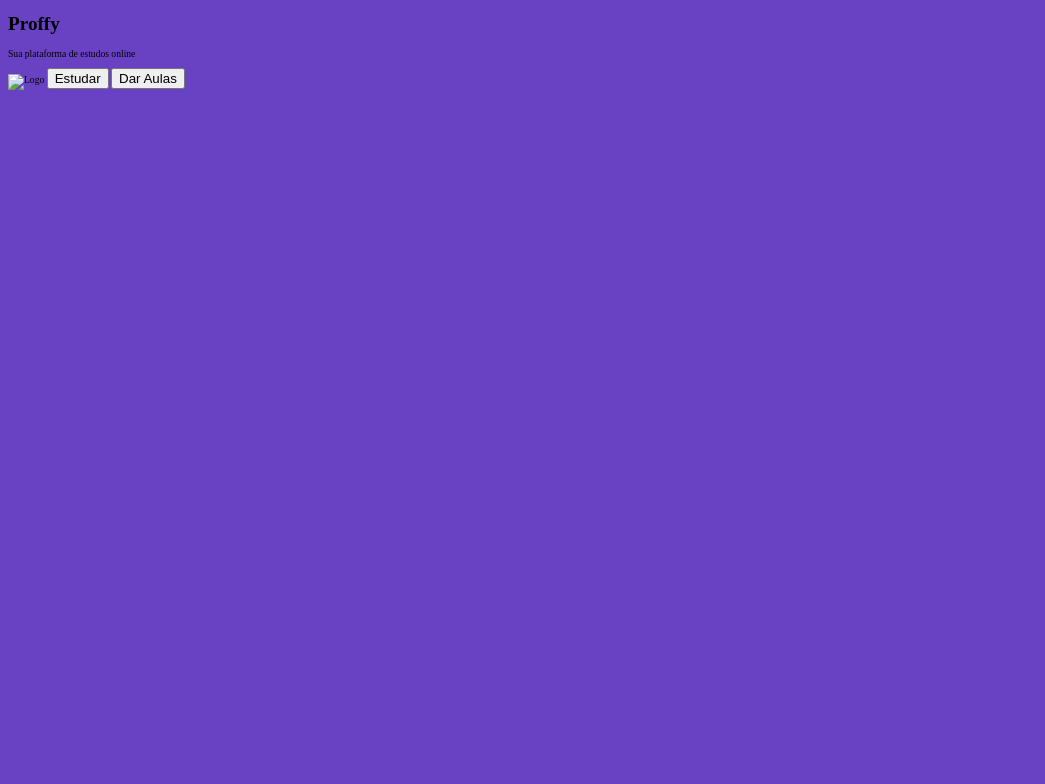
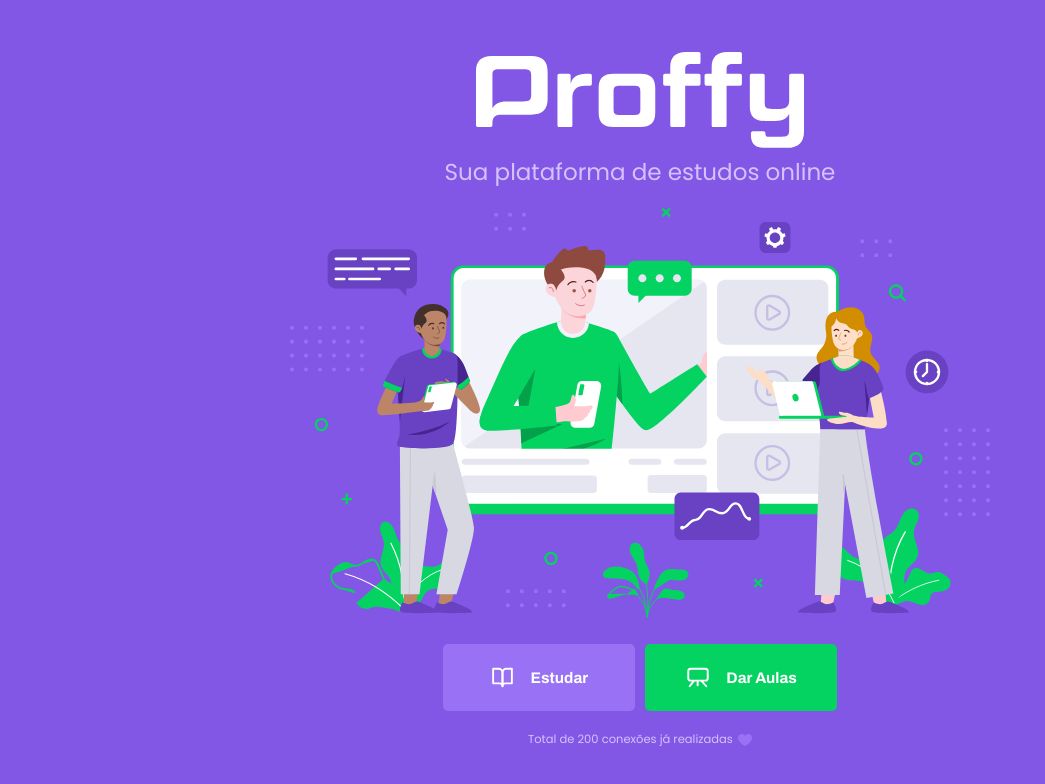
Before and after one commit to Allyson04/nlw, a plain HTML site: page index.html in a window 1280 px wide. Shown: the whole page, without its empty margins (0-1045 px from the left). Drawn offline with Linux system fonts and the light colour scheme.

Commit message:
apresentacao index.html com botoes e logo

```diff
--- a/css/style.css
+++ b/css/main.css
@@ -22,6 +22,36 @@
     font-size: 60%; /* controle das medidas rem */
 }
 
+*{
+    margin: 0;
+    padding: 0;
+    box-sizing: border-box;
+}
+
+html,
+body{
+    height: 100vh;
+}
+
 body{
     background-color: var(--color-primary-darker);
+    display: flex;
+    align-items: center;
+    justify-content: center;
 }
+
+body,
+input,
+button,
+textarea{
+    /* font: 500 1.6rem Poppins; */
+    font-weight: 500;
+    font-family: Poppins;
+    font-size: 1.6rem;
+    color: var(--color-text-base)
+}
+
+#container{
+    width: 90vw;
+    max-width: 700px;
+}
--- /dev/null
+++ b/css/partials/page-landing.css
@@ -0,0 +1,92 @@
+:root{
+    font-size: 40%;
+}
+
+#page-landing{
+    background: var(--color-primary);
+}
+
+#page-landing #container{
+    color: var(--color-text-in-primary);
+}
+
+.logo-container img{
+    height: 15rem; /* 10rem no original*/
+}
+
+.logo-container{
+    text-align: center;
+
+    margin-bottom: 3.2rem;
+}
+
+.logo-container h2{
+    font-weight: 500;
+    font-size: 3.6rem;
+    line-height: 4.6rem;
+
+    margin-top: 0.8rem;
+}
+
+.hero-image{
+    width: 100%;
+}
+
+.buttons-container{
+    display: flex;
+    justify-content: center;
+
+    margin: 3.2rem 0rem;
+}
+
+.buttons-container a{
+    width: 30rem;
+    height: 10.4rem;
+
+    border-radius: 0.8rem;
+    margin-right: 1.6rem;
+
+    display: flex;
+    align-items: center;
+    justify-content: center;
+
+    font: 700 2.4rem Archivo;
+    text-decoration: none;
+    color: var(--color-button-text)
+}
+
+.buttons-container a img{
+    width: 4rem;
+    margin-right: 2.4rem;
+}
+
+.buttons-container a.study{
+    background: var(--color-primary-lighter)
+}
+
+.buttons-container a.study:hover{
+    background: var(--color-secondary);
+    transition: background 0.2s;
+}
+
+.buttons-container a.give-classes{
+    background: var(--color-secondary);
+    margin-right: 0;
+}
+
+.buttons-container a.give-classes:hover{
+    background: var(--color-secondary-dark);
+    transition: background 0.2s;
+}
+
+#container p.total-connections{
+    display: flex;
+    justify-content: center;
+    align-items: center;
+
+    font-size: 1.8rem;
+}
+
+#container p.total-connections img{
+    margin-left: 0.8rem;
+}
--- a/index.html
+++ b/index.html
@@ -4,14 +4,35 @@
     <meta charset="UTF-8">
     <meta name="viewport" content="width=device-width, initial-scale=1.0">
     <title>Proffy | Sua plataforma de estudos online</title>
-    <link rel="stylesheet" href="css/style.css">
+    <link rel="stylesheet" href="css/main.css">
+    <link rel="stylesheet" href="css/partials/page-landing.css">
+    <link href="https://fonts.googleapis.com/css2?family=Archivo:wght@400;700&amp;family=Poppins:wght@400;600&amp;display=swap" rel="stylesheet">
 </head>
-<body>
-    <h1>Proffy</h1>
-    <p>Sua plataforma de estudos online</p>
-    <img src="" alt="Logo">
+<body id="page-landing">
 
-    <button>Estudar</button>
-    <button>Dar Aulas</button>
+    <div id="container">
+
+        <div class="logo-container">
+            <img src="/images/logo.svg" alt="Logo da Proffy">
+            <h2>Sua plataforma de estudos online</h2>
+        </div>
+
+        <img class="hero-image" src="/images/landing.svg" alt="Plataforma de estudos">
+
+        <div class="buttons-container">
+            <a class="study"href="/study.html">
+                <img src="/images/icons/study.svg" alt="Estudar">Estudar
+            </a>
+            <a class="give-classes" href="/give-classes.html">
+                <img src="/images/icons/give-classes.svg" alt="Estudar">Dar Aulas
+            </a>
+        </div>
+
+        <p class="total-connections">
+            Total de 200 conexões já realizadas
+            <img src="/images/icons/purple-heart.svg" alt="Coração Roxo">
+        </p>
+    </div>
+
 </body>
 </html>
```
